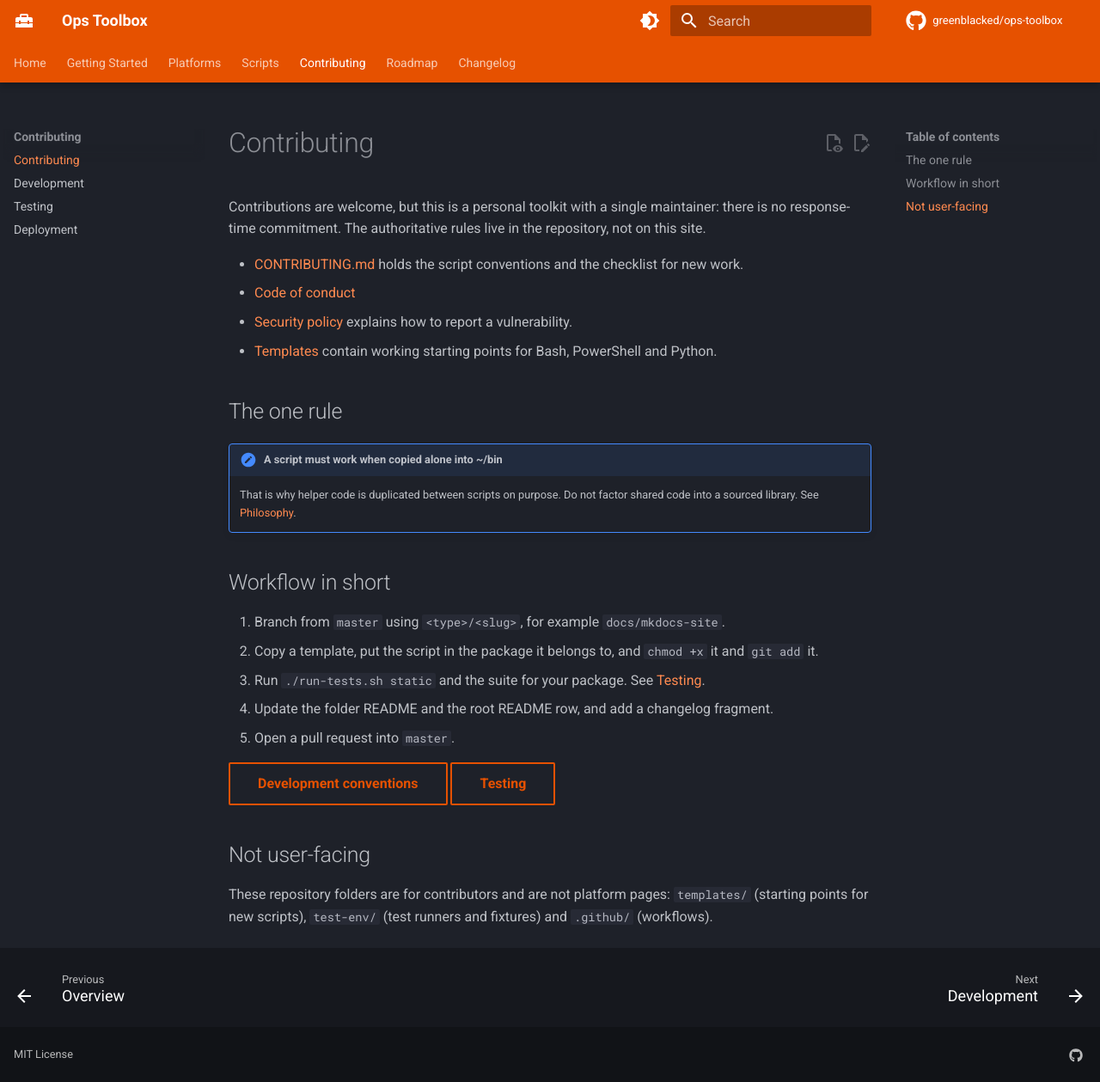
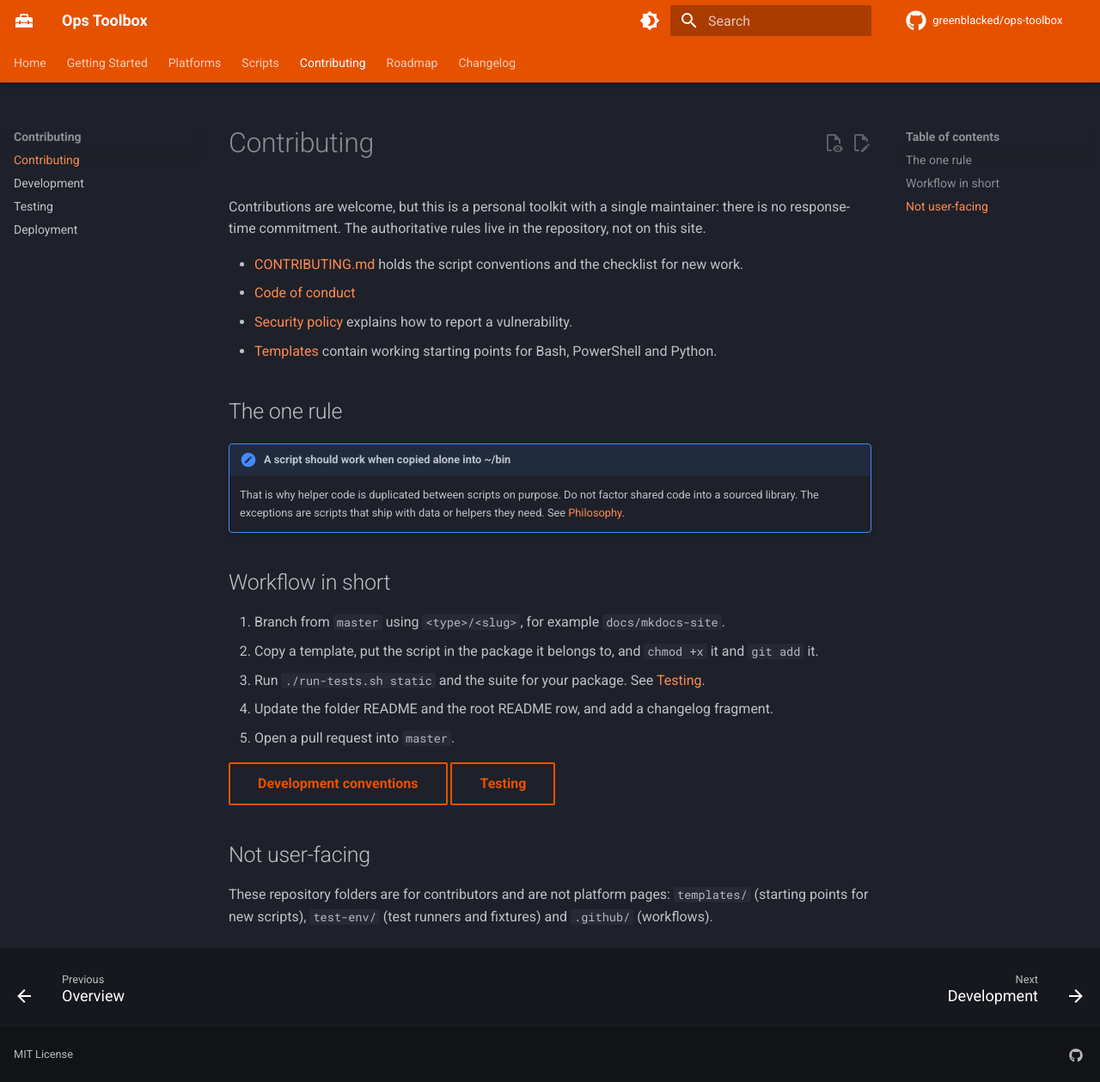
Before and after one commit to greenblacked/ops-toolbox, an MkDocs documentation site: the page built from docs/contributing.md, in a window 1280 px wide and 1259 px high. Shown: the whole window at 86% size. Built offline with MkDocs 1.6.1 and Material for MkDocs 9.7.7, drawn with Linux system fonts in a browser that asks for light colours; comment, search, counter and statistics services are not loaded.

Commit message:
docs: soften the copy-alone rule in contributing to match philosophy

```diff
--- a/docs/contributing.md
+++ b/docs/contributing.md
@@ -14,9 +14,10 @@ in the repository, not on this site.
 
 ## The one rule
 
-!!! note "A script must work when copied alone into ~/bin"
+!!! note "A script should work when copied alone into ~/bin"
     That is why helper code is duplicated between scripts on purpose. Do not
-    factor shared code into a sourced library. See
+    factor shared code into a sourced library. The exceptions are scripts that
+    ship with data or helpers they need. See
     [Philosophy](getting-started/philosophy.md#modularity).
 
 ## Workflow in short
```
